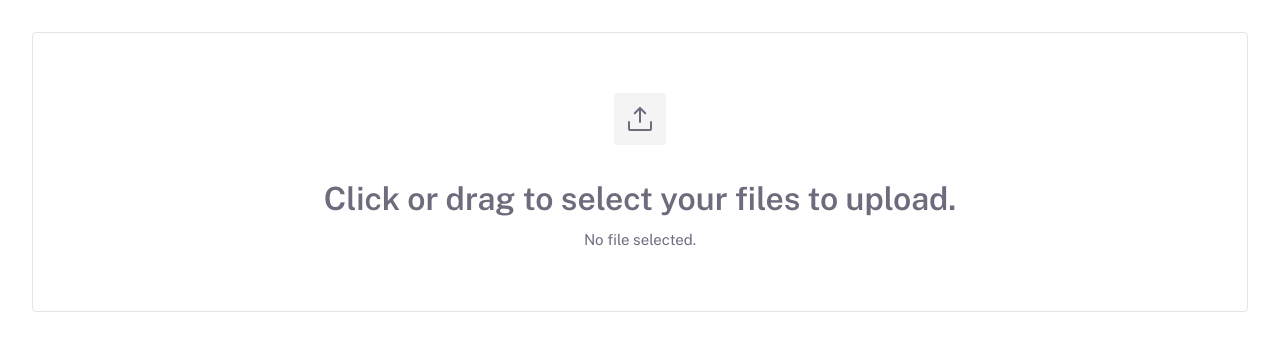
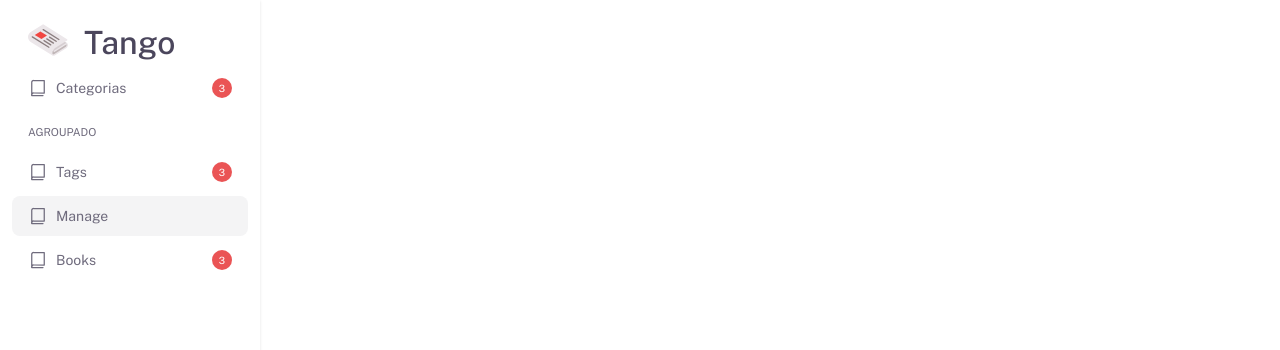
Before and after one commit to marcosATr/DSX-tailwind-components, a React (Vite) app: page / in a window 1280 px wide. Shown: the top 350 px of the page. Built offline with nearby package versions, Linux system fonts and the light colour scheme.

Commit message:
feat: Menu component initial implementation

```diff
--- a/src/App.tsx
+++ b/src/App.tsx
@@ -3,17 +3,101 @@ import {
   RouterProvider,
   createBrowserRouter,
 } from "react-router-dom";
-import { FileDrop } from "./lib";
+import { FileDrop, Typography } from "./lib";
+import Menu from "./lib/Menu";
+import { Book } from "phosphor-react";
 
+function Logo() {
+  return (
+    <div className="my-2 flex h-[40px] w-full gap-4 px-4">
+      <div className="flex w-[40px]">
+        <svg
+          xmlns="http://www.w3.org/2000/svg"
+          xmlSpace="preserve"
+          viewBox="0 0 512 512"
+        >
+          <path
+            d="m483.878 307.825-145.582 91.673 4.449-49.036c-21.518 13.55-39.126 45.444-39.126 70.873s17.606 35.15 39.126 21.599l141.134-88.872c10.76-6.776 19.562-22.721 19.562-35.436 0-12.716-8.803-17.577-19.563-10.801z"
+            style={{
+              fill: "#c2b8b9",
+            }}
+          />
+          <path
+            d="M194.901 105.115 66.865 238.683 333.736 406.74l168.846-107.88z"
+            style={{
+              fill: "#d6ced1",
+            }}
+          />
+          <path
+            d="M501.831 298.422c-6.463-3.568-14.669-2.781-22.514 2.159l-145.582 91.674a8.56 8.56 0 0 0 9.122 14.486l145.582-91.673c2.839-1.787 4.703-1.888 5.119-1.658.415.229 1.324 1.86 1.324 5.216 0 9.798-7.273 22.972-15.564 28.194l-141.134 88.872c-7.54 4.748-14.441 6.049-18.935 3.568-4.493-2.481-7.07-9.014-7.07-17.923 0-22.502 16.085-51.64 35.127-63.63l152.664-96.132a8.56 8.56 0 0 0 2.682-11.804 8.506 8.506 0 0 0-2.605-2.624l.008-.006-290.09-182.672-16.063-10.115L34.719 154.591C15.252 166.85.001 194.475 0 217.483c0 23.008 15.252 50.634 34.722 62.894l273.899 172.385a27.358 27.358 0 0 0 2.354 1.483c10.263 5.665 23.165 4.22 36.33-4.069l141.134-88.872c5.725-3.605 10.912-9.167 14.953-15.583 5.285-8.393 8.61-18.249 8.608-27.097 0-9.271-3.707-16.634-10.169-20.202z"
+            style={{
+              fill: "#ece7ea",
+            }}
+          />
+          <path
+            d="M394.97 257.831a8.523 8.523 0 0 1-4.552-1.317L190.1 130.374a8.56 8.56 0 0 1 9.122-14.486l200.317 126.139a8.56 8.56 0 0 1-4.569 15.804zM360.311 280.838a8.515 8.515 0 0 1-4.539-1.309l-84.624-53.062a8.559 8.559 0 0 1-2.705-11.798 8.558 8.558 0 0 1 11.798-2.705l84.624 53.062a8.559 8.559 0 0 1 2.705 11.798 8.55 8.55 0 0 1-7.259 4.014zM325.653 303.844a8.522 8.522 0 0 1-4.525-1.3l-85.274-53.243a8.56 8.56 0 0 1 9.066-14.522l85.274 53.243a8.561 8.561 0 0 1-4.541 15.822z"
+            style={{
+              fill: "#8b7e7f",
+            }}
+          />
+          <path
+            d="m243.269 198.884-84.632-53.066-72.046 45.374 85.924 53.424z"
+            style={{
+              fill: "#f14742",
+            }}
+          />
+          <path
+            d="M290.996 326.85a8.516 8.516 0 0 1-4.511-1.292l-85.926-53.426a8.558 8.558 0 0 1-2.749-11.788 8.556 8.556 0 0 1 11.788-2.749l85.926 53.426a8.558 8.558 0 0 1 2.749 11.788 8.553 8.553 0 0 1-7.277 4.041zM267.479 356.925a8.516 8.516 0 0 1-4.511-1.292L50.885 223.767a8.558 8.558 0 0 1-2.749-11.788c2.496-4.015 7.774-5.248 11.788-2.749l212.082 131.865a8.558 8.558 0 0 1 2.749 11.788 8.549 8.549 0 0 1-7.276 4.042z"
+            style={{
+              fill: "#8b7e7f",
+            }}
+          />
+        </svg>
+      </div>
+      <Typography variant="display4">Tango</Typography>
+    </div>
+  );
+}
 const Test = () => {
-  const [files, setFiles] = useState<FileList | null>(null);
-
   return (
-    <div className="h-full w-full p-8">
-      <FileDrop
-        files={files}
-        setFiles={setFiles}
-        multiple
+    <div className="h-full w-full">
+      <Menu
+        logoComponent={<Logo />}
+        groups={[
+          {
+            items: [
+              {
+                label: "Categorias",
+                onClick: () => {},
+                counter: 3,
+                icon: <Book />,
+              },
+            ],
+          },
+          {
+            name: "agroupado",
+            items: [
+              {
+                label: "Tags",
+                onClick: () => {},
+                counter: 3,
+                icon: <Book />,
+              },
+              {
+                label: "Manage",
+                onClick: () => {},
+                icon: <Book />,
+                active: true,
+              },
+              {
+                label: "Books",
+                onClick: () => {},
+                counter: 3,
+                icon: <Book />,
+              },
+            ],
+          },
+        ]}
       />
     </div>
   );
--- /dev/null
+++ b/src/lib/Menu.tsx
@@ -0,0 +1,69 @@
+import {
+  ReactElement,
+  ReactNode,
+  cloneElement,
+} from "react";
+import Typography from "./Typography";
+import { twMerge } from "tailwind-merge";
+
+export interface IMainMenuProps {
+  groups: Group[];
+  logoComponent?: ReactNode;
+}
+
+type Group = {
+  name?: string;
+  items: Item[];
+};
+
+type Item = {
+  label: string;
+  icon?: ReactElement;
+  counter?: number;
+  onClick: () => void;
+  active?: boolean;
+};
+
+function Menu({ groups, logoComponent }: IMainMenuProps) {
+  return (
+    <div className="h-full min-h-screen w-[260px] p-3 shadow">
+      <div className="w-full">{logoComponent}</div>
+      {groups.map((group) => (
+        <div className="flex w-full flex-col">
+          {group?.name && (
+            <div className="flex h-[40px] items-center px-4 text-grayLight">
+              <Typography className="text-[11px] uppercase">
+                {group.name}
+              </Typography>
+            </div>
+          )}
+          {group.items.map((item) => (
+            <div
+              className={twMerge(
+                "group mb-1 flex h-[40px] w-full cursor-pointer items-center rounded-lg px-4 transition-colors hover:bg-gradient-to-r hover:from-primary hover:to-[#9d95f5]",
+                item.active && "bg-grayLight"
+              )}
+            >
+              {item.icon &&
+                cloneElement(item.icon, {
+                  size: 20,
+                  className:
+                    "text-defaultText group-hover:text-white",
+                })}
+              <Typography className="ml-2 text-sm transition-colors group-hover:text-white">
+                {item.label}
+              </Typography>
+              {item.counter && (
+                <div className="ml-auto flex h-5 w-5 items-center justify-center rounded-full bg-danger text-[10px] text-white">
+                  {item.counter}
+                </div>
+              )}
+            </div>
+          ))}
+        </div>
+      ))}
+    </div>
+  );
+}
+
+export default Menu;
```
